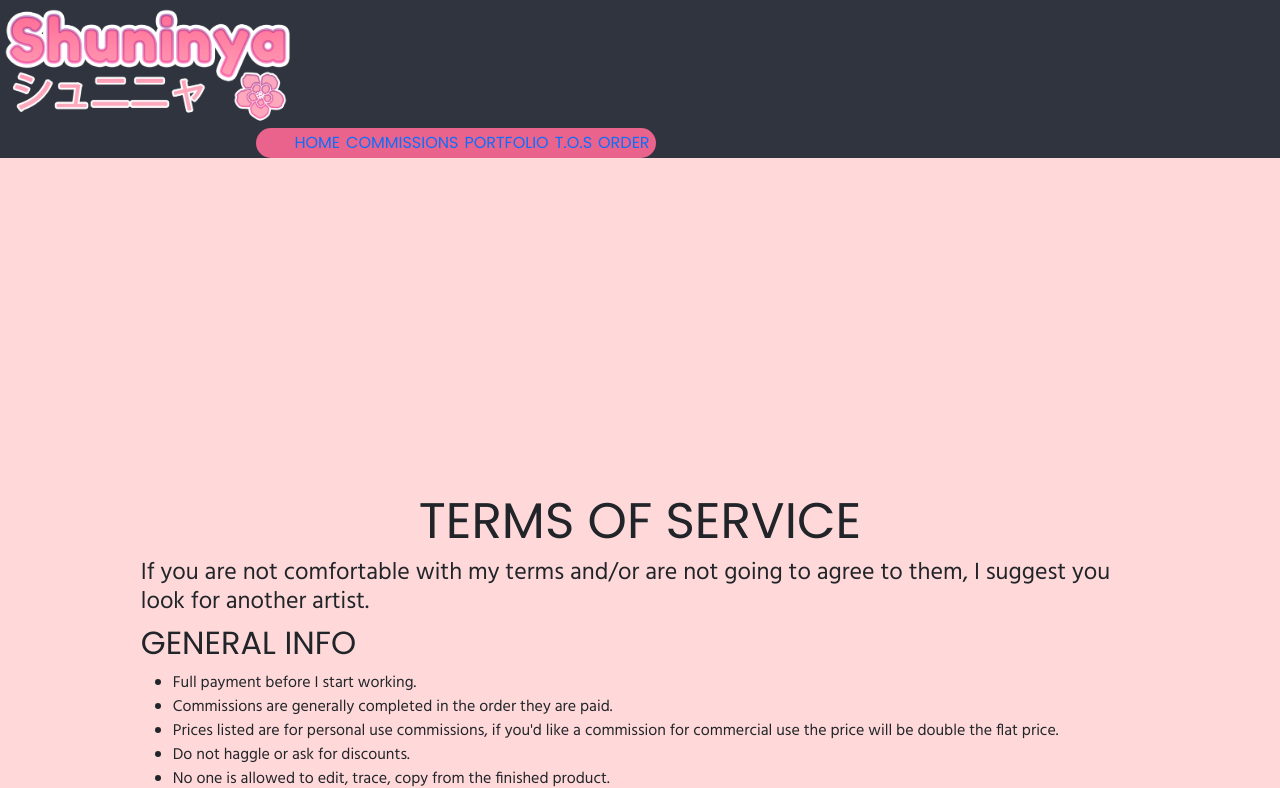
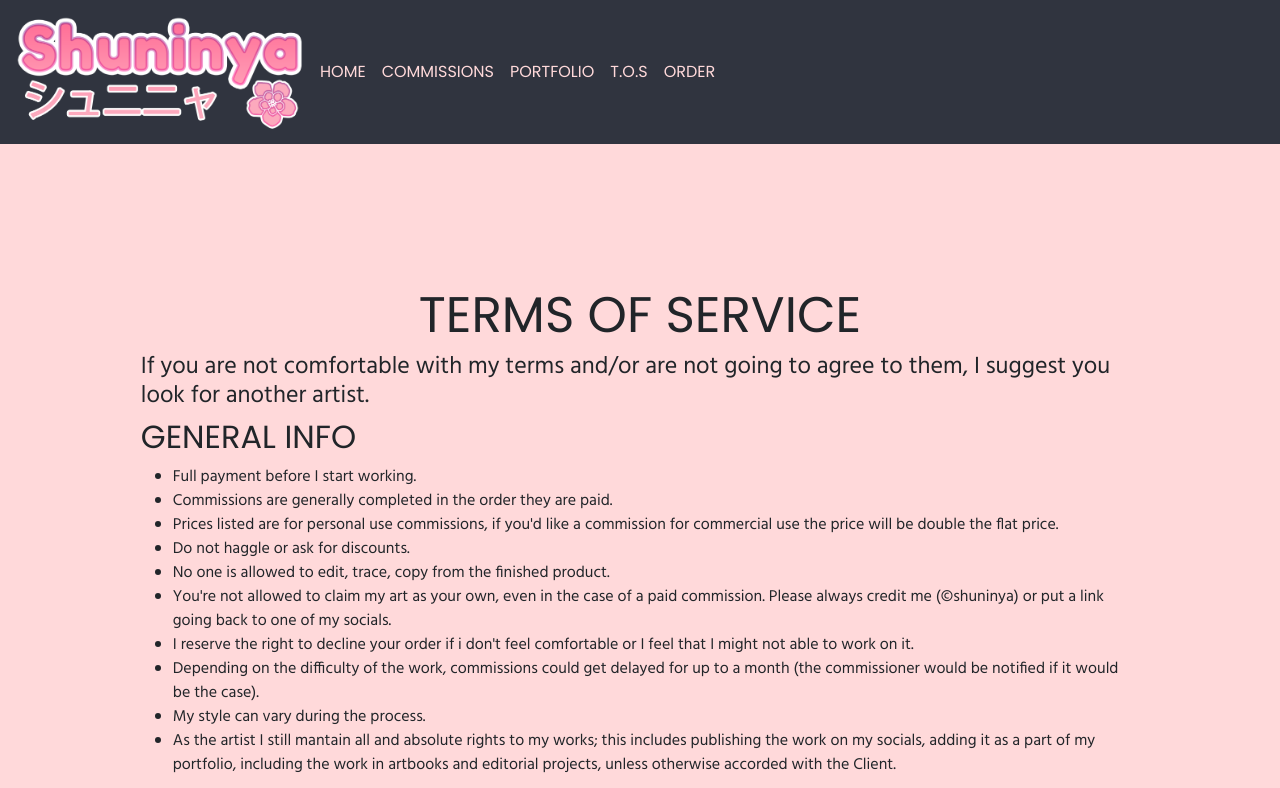
Before and after one commit to AriadnaKaren/PreEntrega2-FazioAriadna, a plain HTML site: page tos.html in a window 1280 px wide. Shown: the top 788 px of the page. Drawn offline with nearby package versions, Linux system fonts and the light colour scheme.

Commit message:
Fix de header y footer

```diff
--- a/style.css
+++ b/style.css
@@ -24,6 +24,7 @@ header{
 .nav-text li a{
     color: #FFD9DA;
 }
+
 
 .navbar-toggler{
     background-color: #FFD9DA ;
@@ -158,6 +159,7 @@ a.button-comm {
 /*Footer */
 footer{
     background-color: #30343f;
+    color: #FFD9DA;
 }
 .socials {
     display: flex;
--- a/tos.html
+++ b/tos.html
@@ -13,15 +13,32 @@
 <body>
     <!-- Inicio Header -->
     <header>
+        <nav class="navbar navbar-expand-lg ">
+            <div class="container-fluid">
                 <a href="/index.html"><img class="img-logo" src="images/logo.png" alt="logo shuninya"></a>
-        <nav>
-        <ul class="menu-list">
-            <li><a href="/index.html">Home</a></li>
-            <li><a href="/commission.html">Commissions</a></li>
-            <li><a href="/portfolio.html">Portfolio</a></li>
-            <li><a href="/tos.html">T.O.S</a></li>
-            <li><a href="/order.html">Order</a></li>
+            <button class="navbar-toggler" type="button" data-bs-toggle="collapse" data-bs-target="#navbarSupportedContent" aria-controls="navbarSupportedContent" aria-expanded="false" aria-label="Toggle navigation">
+                <span class="navbar-toggler-icon"></span>
+            </button>
+            <div class="collapse navbar-collapse nav-text" id="navbarSupportedContent">
+                <ul class="navbar-nav me-auto mb-2 mb-lg-0">
+                <li class="nav-item ">
+                    <a class="nav-link " aria-current="page" href="/index.html">Home</a>
+                </li>
+                <li class="nav-item">
+                    <a class="nav-link" href="/commission.html">Commissions</a>
+                </li>
+                <li class="nav-item">
+                    <a class="nav-link" href="/portfolio.html">Portfolio</a>
+                </li>
+                <li class="nav-item">
+                    <a class="nav-link" href="/tos.html">T.O.S</a>
+                </li>
+                <li class="nav-item">
+                    <a class="nav-link" href="/order.html">Order</a>
+                </li>
                 </ul>
+            </div>
+            </div>
         </nav>
     </header>
     <!-- Fin Header -->
@@ -102,16 +119,17 @@
         <footer>
             <div class="socials">
                 <a href="https://www.instagram.com/shuninya/"><img src="images/socials/ig.png" alt="Instagram"></a>
-            <a href="https://twitter.com/shuninya"></a><img src="images/socials/twitter.png" alt="Twitter"></a>
-            <a href="https://www.tiktok.com/@shuninya.art"></a><img src="images/socials/tiktok.png" alt="Tik-Tok"></a>
-            <a href="https://www.reddit.com/user/shuninya"></a><img src="images/socials/reddit.png" alt="Reddit"></a>
-            <a href="https://www.youtube.com/channel/UCTRZ1W6QoiUbCHdRglpqr9A"></a><img src="images/socials/yt.png" alt="Youtube"></a>
+                <a href="https://twitter.com/shuninya"><img src="images/socials/twitter.png" alt="Twitter"></a></a>
+                <a href="https://www.tiktok.com/@shuninya.art"><img src="images/socials/tiktok.png" alt="Tik-Tok"></a></a>
+                <a href="https://www.reddit.com/user/shuninya"><img src="images/socials/reddit.png" alt="Reddit"></a></a>
+                <a href="https://www.youtube.com/channel/UCTRZ1W6QoiUbCHdRglpqr9A"><img src="images/socials/yt.png" alt="Youtube"></a></a>
             </div>
             <div class="copyright">
                 <p>Designs, illustrations and web created by Shuninya</p>
             </div>
         </footer>
         <!-- Fin Footer -->
+
     <!-- JavaScript Bundle with Popper -->
     <script src="https://cdn.jsdelivr.net/npm/bootstrap@5.2.2/dist/js/bootstrap.bundle.min.js" integrity="sha384-OERcA2EqjJCMA+/3y+gxIOqMEjwtxJY7qPCqsdltbNJuaOe923+mo//f6V8Qbsw3" crossorigin="anonymous"></script>
 
```
Also changed, not shown: commission.html (+29 -11 lines), index.html (+3 -3 lines), order.html (+30 -11 lines), portfolio.html (+29 -12 lines). Lines whose indentation alone changed are shown as unchanged.
